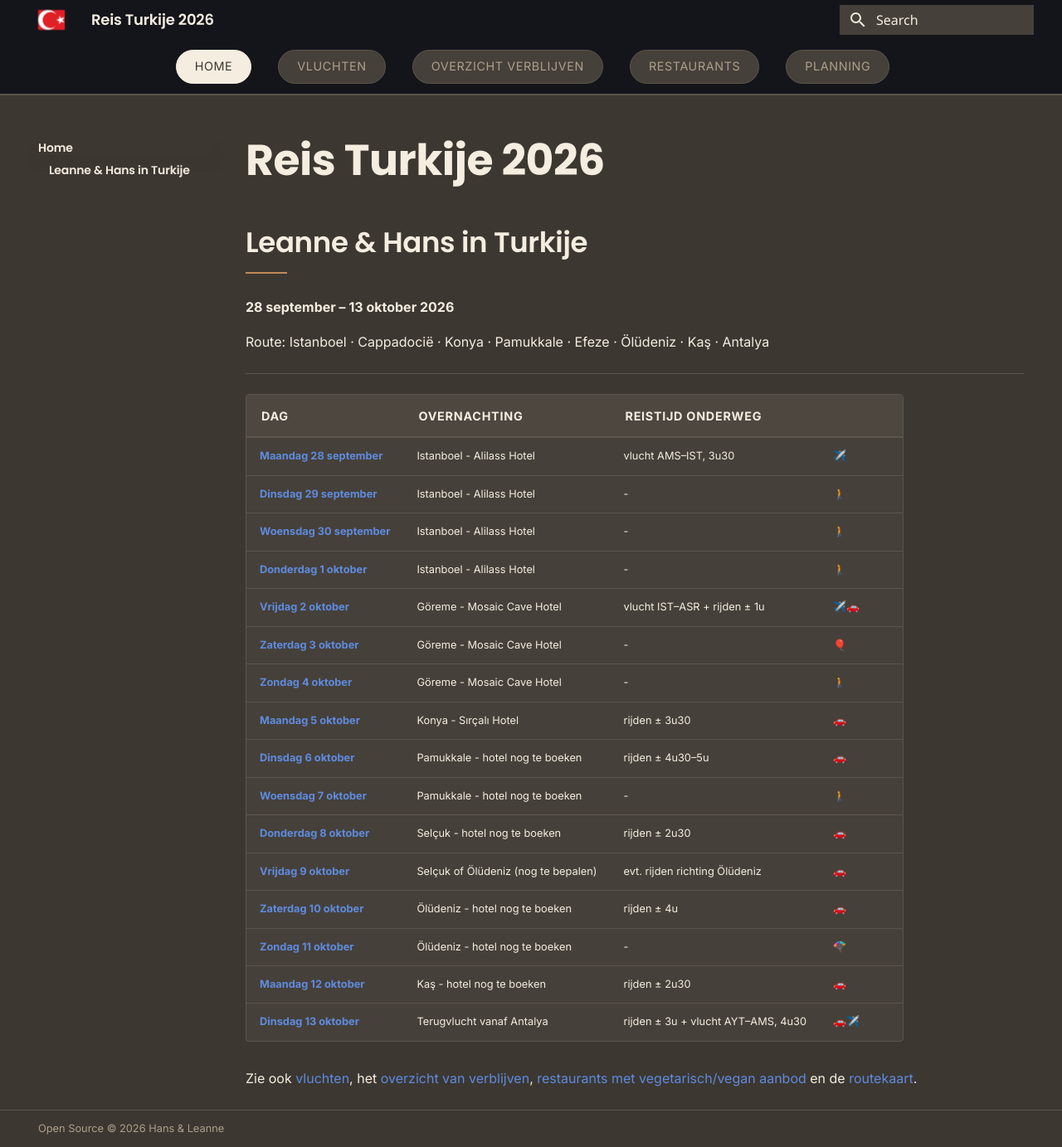
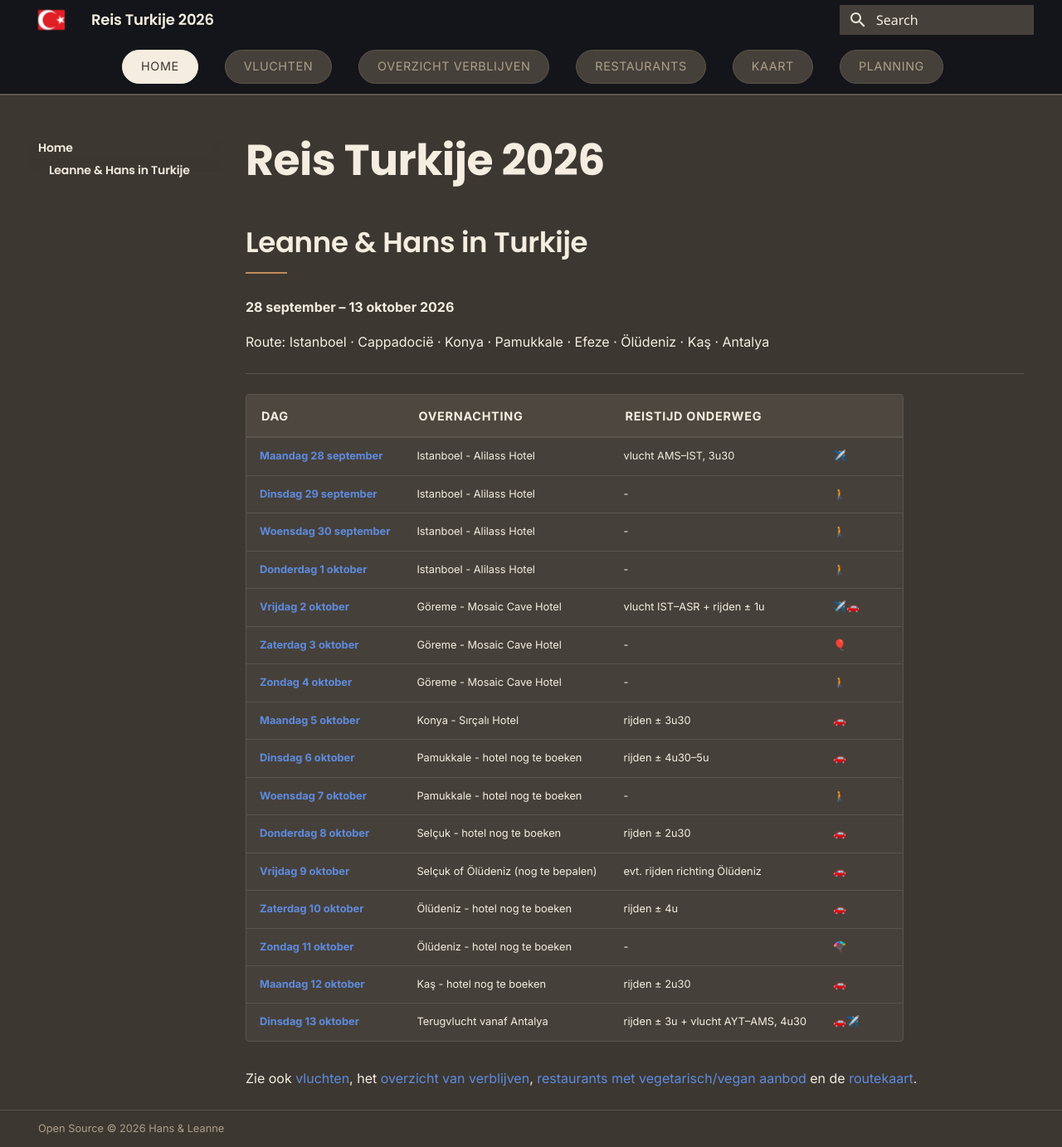
Before and after one commit to hans-blok/reis-turkije, an MkDocs documentation site: the page built from artefacten/index.md, in a window 1280 px wide and 1383 px high. Shown: the whole window at 83% size. Built offline with MkDocs 1.6.1 and Material for MkDocs 9.7.7, drawn with Linux system fonts in a browser that asks for light colours; some web fonts are replaced.

Commit message:
Voeg Kaart toe aan hoofdmenu

```diff
--- a/mkdocs.yml
+++ b/mkdocs.yml
@@ -116,6 +116,7 @@ nav:
   - Vluchten: vluchten.md
   - Overzicht verblijven: overzicht-verblijven.md
   - Restaurants: restaurants.md
+  - Kaart: kaart.html
   - Planning:
     - Maandag 28 september: dagen/09-28-maandag.md
     - Dinsdag 29 september: dagen/09-29-dinsdag.md
```
